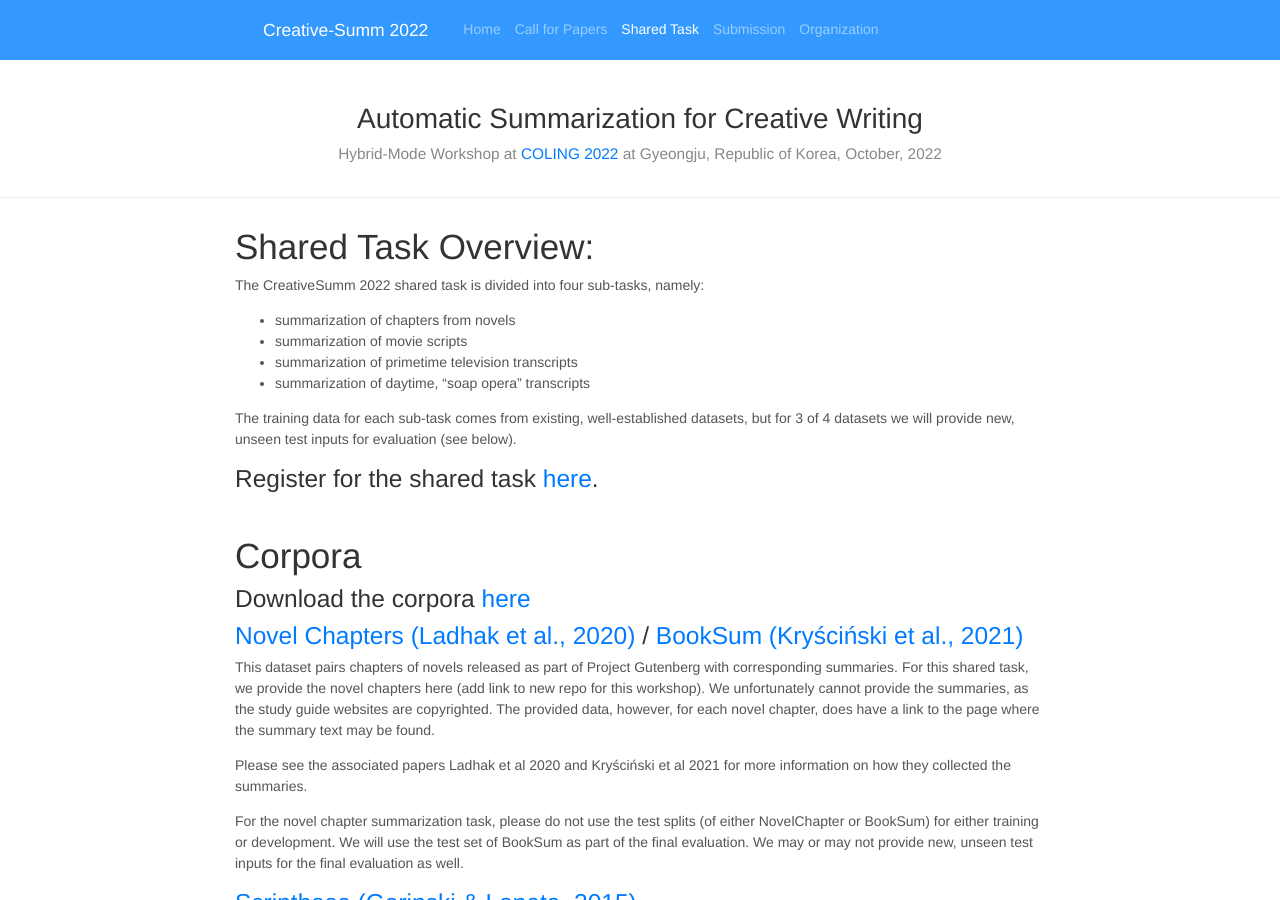
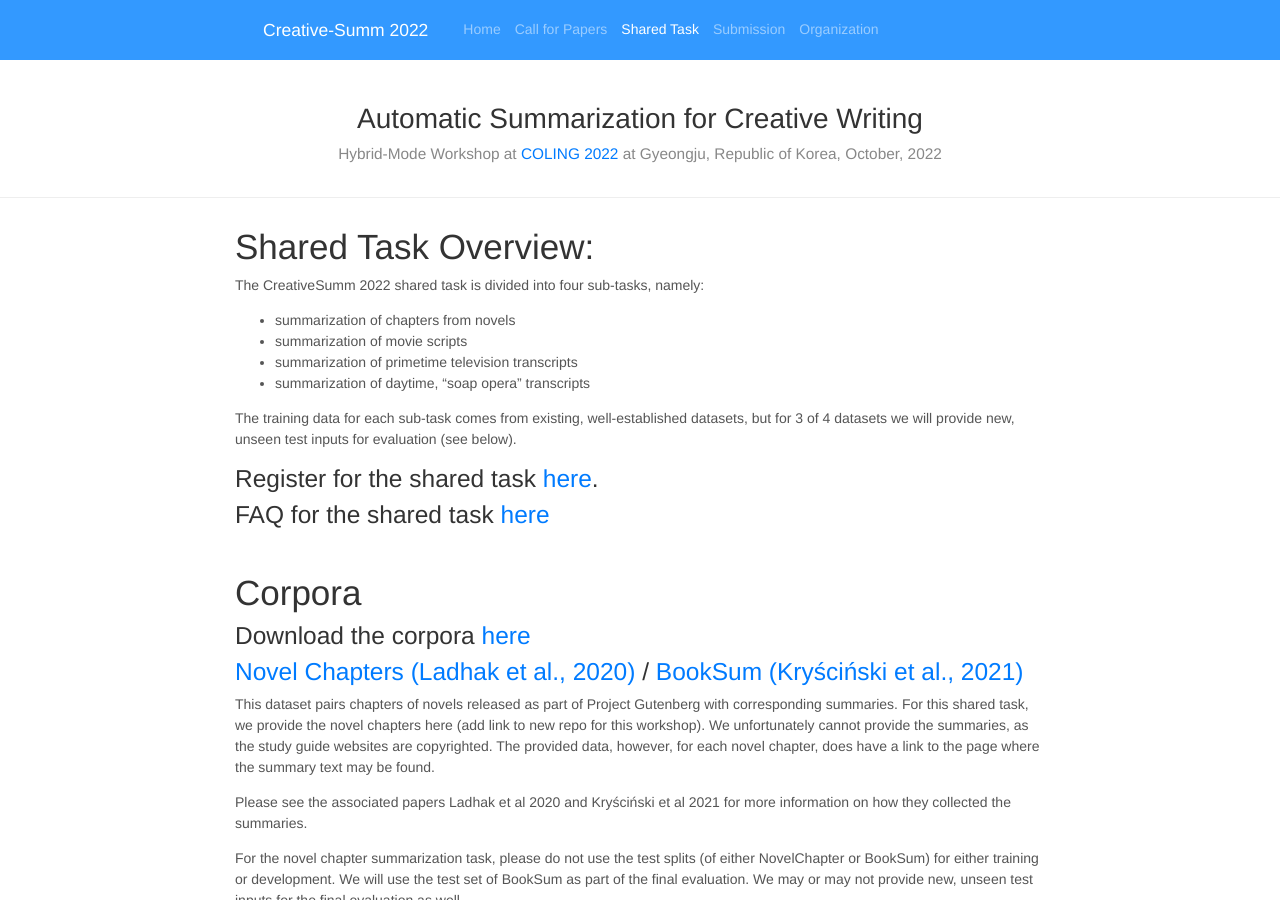
Before and after one commit to CreativeSumm/creativesumm.github.io, a Jekyll site: the page built from shared_task.md, in a window 1280 px wide and 900 px high. Built offline with Jekyll 4.4.1, drawn with Linux system fonts in a browser that asks for light colours; nearby versions of some CDN libraries.

Commit message:
Update shared_task.md

```diff
--- a/shared_task.md
+++ b/shared_task.md
@@ -18,6 +18,7 @@
 The training data for each sub-task comes from existing, well-established datasets, but for 3 of 4 datasets we will provide new, unseen test inputs for evaluation (see below).
 <br>
 ### Register for the shared task [here](https://docs.google.com/forms/d/e/1FAIpQLScaBT-snWmZACG0Yv2Py9u5MQsOzk9NOfyog53wql17LDfF-w/viewform).
+### FAQ for the shared task [here](https://docs.google.com/document/d/1c1w9Rk0W-B1yJkbKraYyh9aWHx3Pb2b6pygKOolLOPE/edit?usp=sharing)
 
 <br>
 
```
